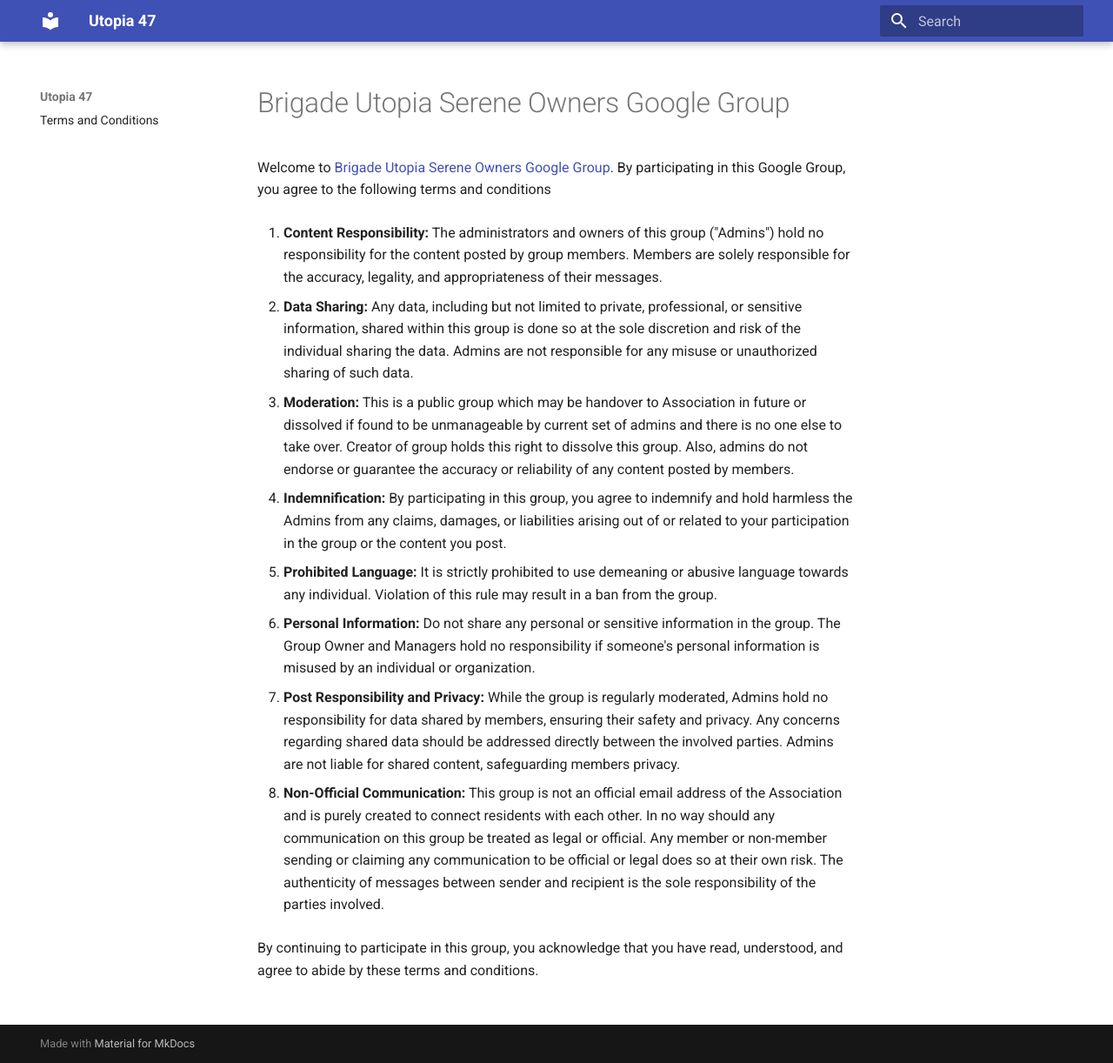
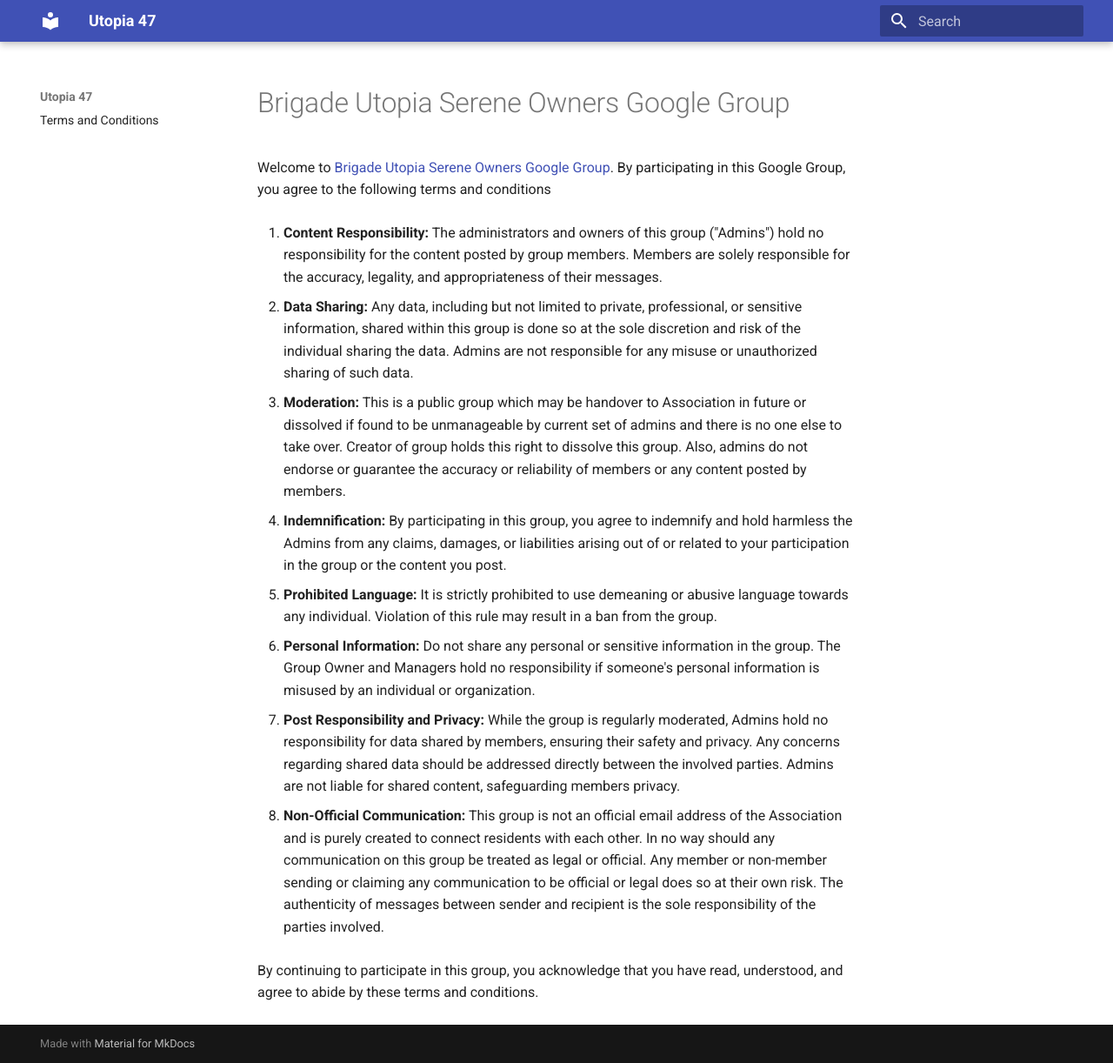
Before and after one commit to utopia47/utopia47.github.io, an MkDocs documentation site: the page built from docs/serene-owners-tnc.md, in a window 1280 px wide and 1222 px high. Shown: the whole window at 87% size. Built offline with MkDocs 1.6.1 and Material for MkDocs 9.7.7, drawn with Linux system fonts in a browser that asks for light colours.

Commit message:
Update serene-owners-tnc.md

```diff
--- a/docs/serene-owners-tnc.md
+++ b/docs/serene-owners-tnc.md
@@ -6,7 +6,7 @@
 
 2. **Data Sharing:** Any data, including but not limited to private, professional, or sensitive information, shared within this group is done so at the sole discretion and risk of the individual sharing the data. Admins are not responsible for any misuse or unauthorized sharing of such data.
 
-3. **Moderation:** This is a public group which may be handover to Association in future or dissolved if found to be unmanageable by current set of admins and there is no one else to take over. Creator of group holds this right to dissolve this group. Also, admins do not endorse or guarantee the accuracy or reliability of any content posted by members.
+3. **Moderation:** This is a public group which may be handover to Association in future or dissolved if found to be unmanageable by current set of admins and there is no one else to take over. Creator of group holds this right to dissolve this group. Also, admins do not endorse or guarantee the accuracy or reliability of members or any content posted by members.
 
 4. **Indemnification:** By participating in this group, you agree to indemnify and hold harmless the Admins from any claims, damages, or liabilities arising out of or related to your participation in the group or the content you post.
 
```
